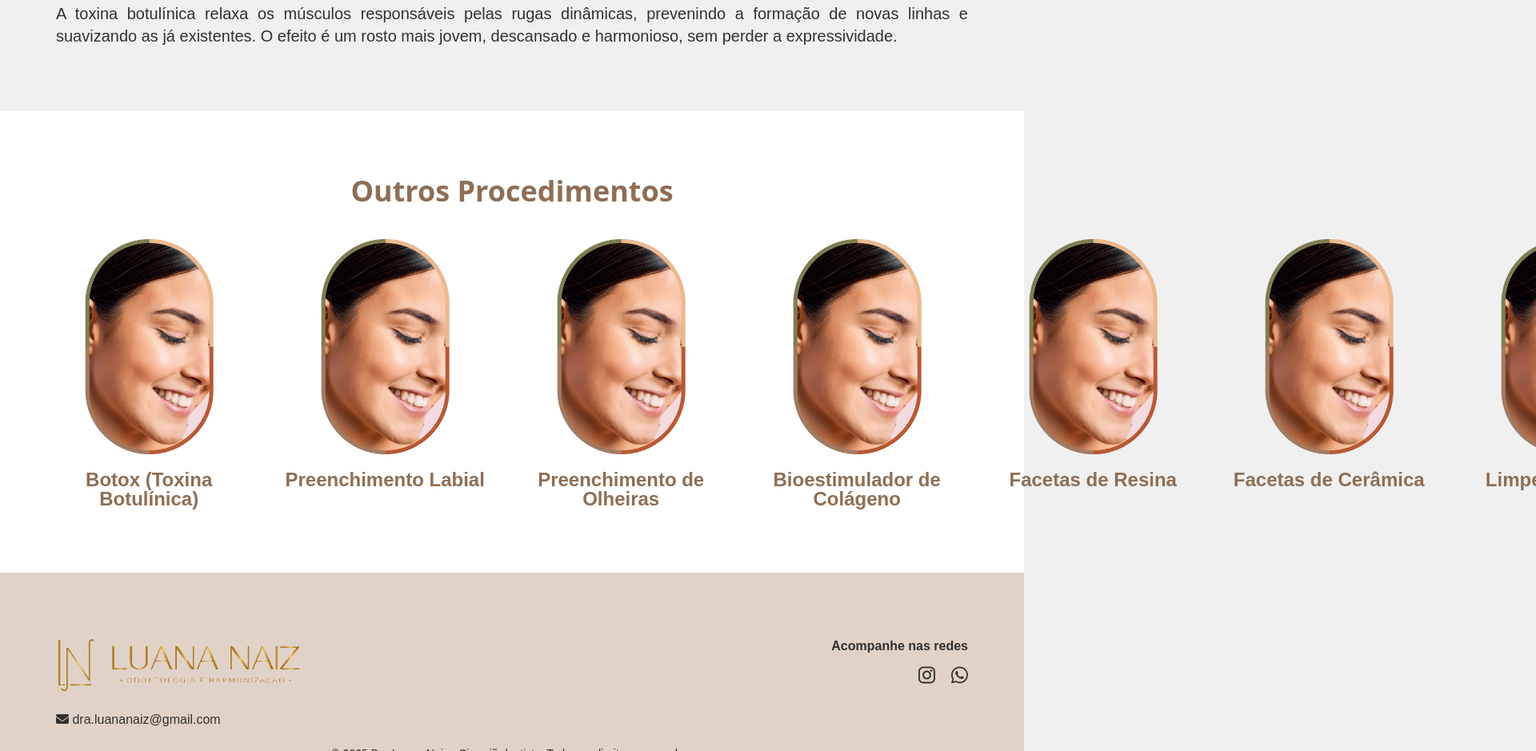
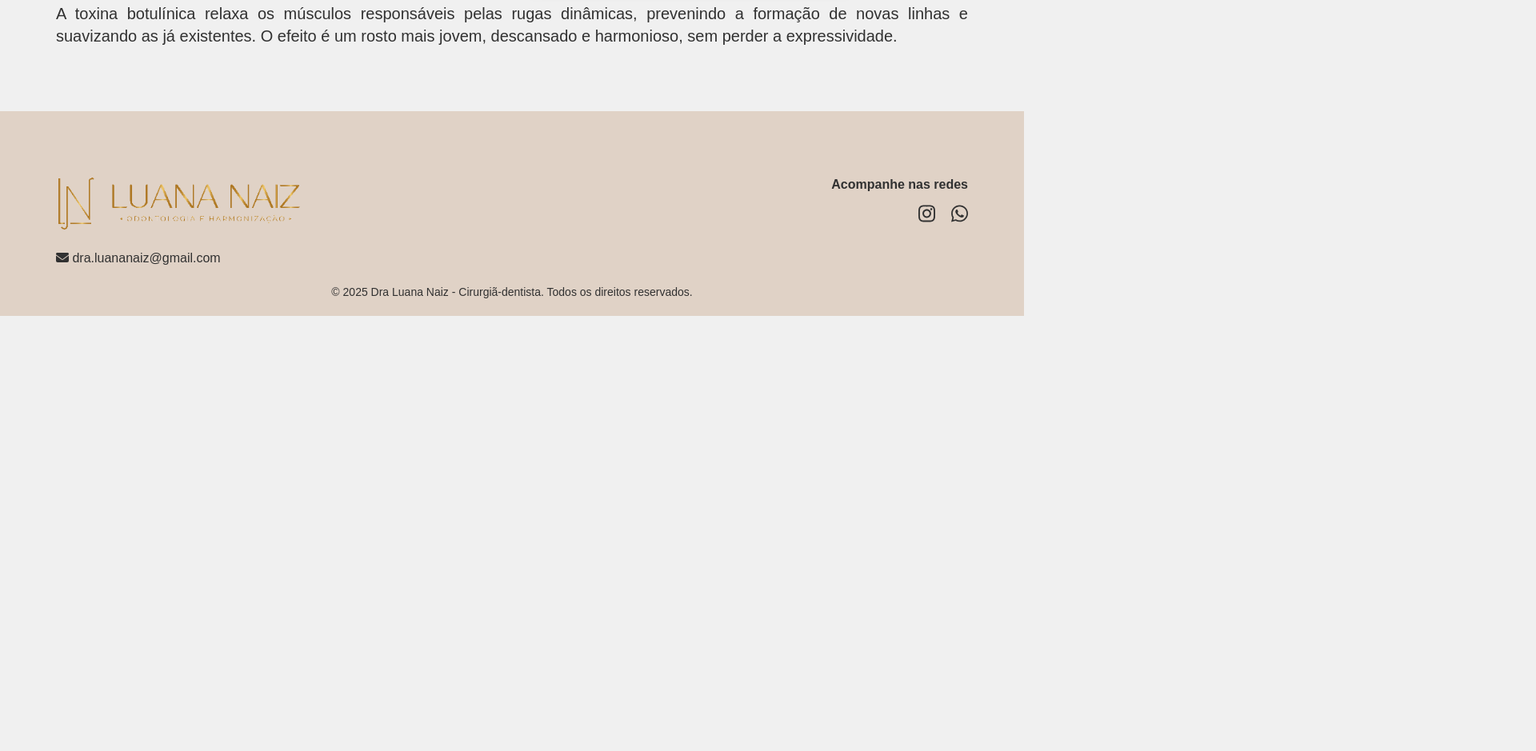
Before and after one commit to Maurinho2025/luana, a website: page produto.html in a window 1280 px wide. Shown: the part 935-1874 px from the top of the page at 80% size, 1920 px wide, since content can reach past the window. After the commit the page ends 1330 px from the top, so only its background shows below. Drawn offline with nearby package versions, Linux system fonts and the light colour scheme; a web font is replaced by a local one.

Commit message:
Update produto.html

```diff
--- a/produto.html
+++ b/produto.html
@@ -168,20 +168,6 @@
             <p class="mt-5 font-display text-xl text-justify text-[#313131] max-sm:text-base" id="segundo-texto">A toxina botulínica relaxa os músculos responsáveis pelas rugas dinâmicas, prevenindo a formação de novas linhas e suavizando as já existentes. O efeito é um rosto mais jovem, descansado e harmonioso, sem perder a expressividade.</p>
         </section>
     -->
-
-        <section class="w-full bg-white py-20">
-            <div class="w-full max-w-[1180px] px-5 mx-auto">
-                <h2 class="text-4xl font-bold text-title-color text-center mb-10">Outros Procedimentos</h2>
-                <div class="swiper-container">
-                    <div class="swiper-wrapper" id="procedimentos-carrossel">
-                        <div class="swiper-slide">
-                            <img src="https://via.placeholder.com/300x200" alt="Procedimento 1"
-                                class="rounded-lg shadow-lg">
-                        </div>
-                    </div>
-                </div>
-            </div>
-        </section>
     </main>
 
     <!-- Rodapé -->
```
